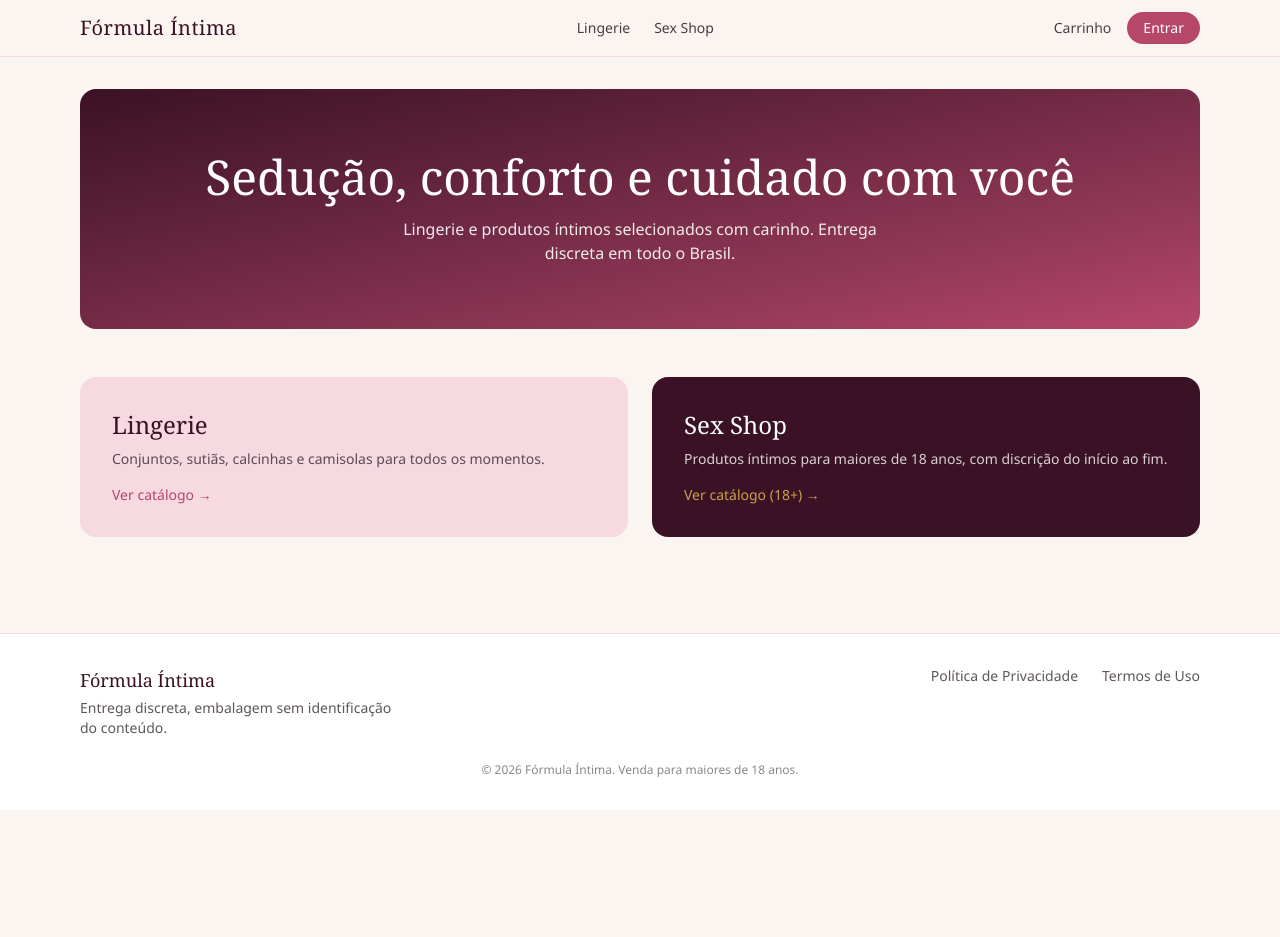
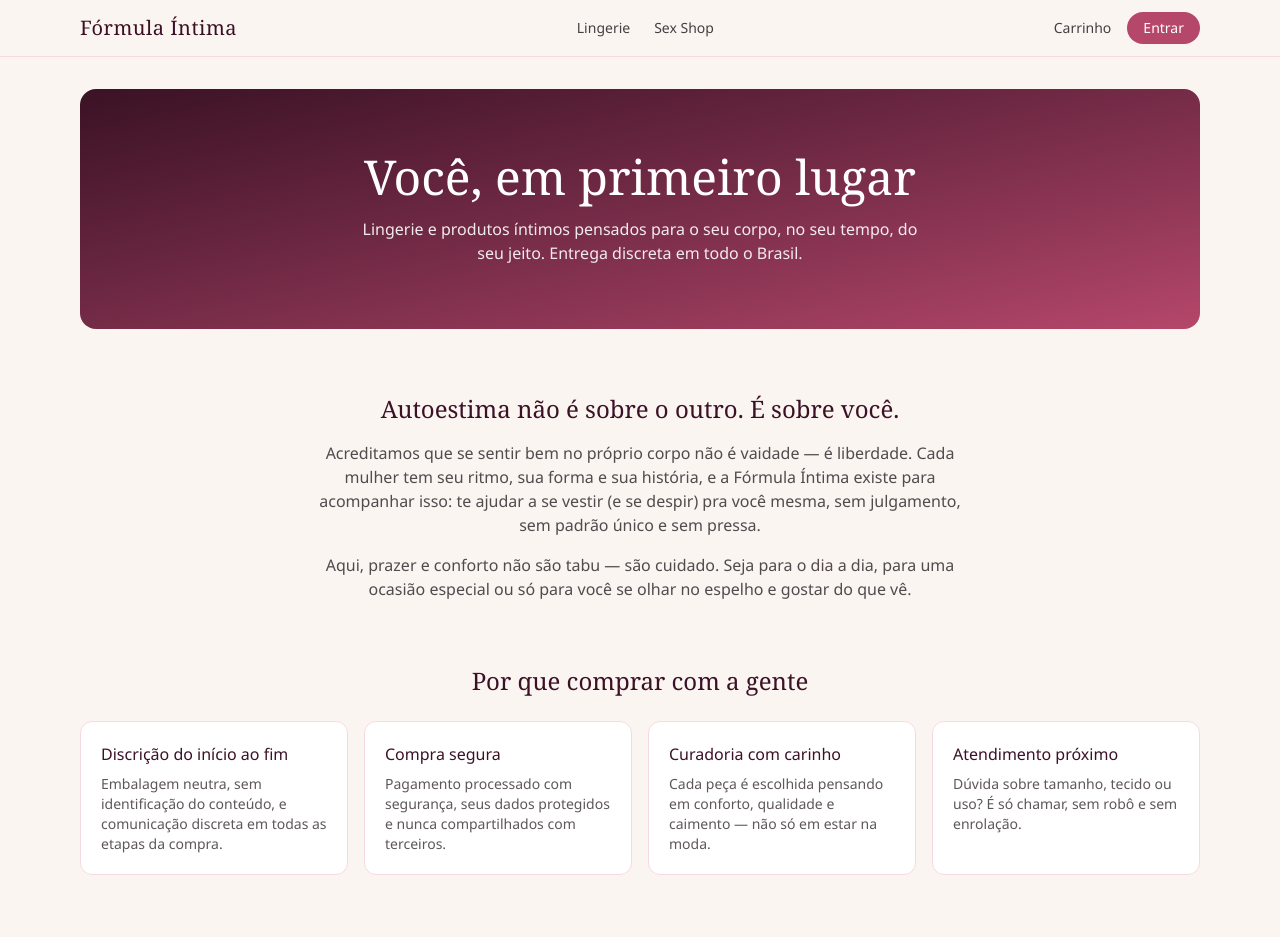
Before and after one commit to luizrique297/formula-intima, a React (Vite) app in the folder frontend/: page / in a window 1280 px wide. Shown: the top 937 px of the page. Before the commit the page ends 810 px from the top, so only its background shows below. Built offline with nearby package versions, Linux system fonts and the light colour scheme; no server answers.

Commit message:
Enriquece pagina inicial com conteudo sobre autoestima, empoderamento e diferenciais da loja

```diff
--- a/frontend/src/pages/Home.tsx
+++ b/frontend/src/pages/Home.tsx
@@ -1,13 +1,58 @@
 import { Link } from 'react-router-dom'
+
+const DIFERENCIAIS = [
+  {
+    title: 'Discrição do início ao fim',
+    text: 'Embalagem neutra, sem identificação do conteúdo, e comunicação discreta em todas as etapas da compra.',
+  },
+  {
+    title: 'Compra segura',
+    text: 'Pagamento processado com segurança, seus dados protegidos e nunca compartilhados com terceiros.',
+  },
+  {
+    title: 'Curadoria com carinho',
+    text: 'Cada peça é escolhida pensando em conforto, qualidade e caimento — não só em estar na moda.',
+  },
+  {
+    title: 'Atendimento próximo',
+    text: 'Dúvida sobre tamanho, tecido ou uso? É só chamar, sem robô e sem enrolação.',
+  },
+]
 
 export function Home() {
   return (
-    <div className="flex flex-col gap-12">
+    <div className="flex flex-col gap-16">
       <section className="rounded-2xl bg-gradient-to-br from-brand-plum to-brand-rose px-6 py-16 text-center text-white">
-        <h1 className="font-serif text-3xl md:text-5xl">Sedução, conforto e cuidado com você</h1>
-        <p className="mx-auto mt-4 max-w-lg text-white/90">
-          Lingerie e produtos íntimos selecionados com carinho. Entrega discreta em todo o Brasil.
+        <h1 className="font-serif text-3xl md:text-5xl">Você, em primeiro lugar</h1>
+        <p className="mx-auto mt-4 max-w-xl text-white/90">
+          Lingerie e produtos íntimos pensados para o seu corpo, no seu tempo, do seu jeito. Entrega discreta em
+          todo o Brasil.
         </p>
+      </section>
+
+      <section className="mx-auto max-w-2xl text-center">
+        <h2 className="font-serif text-2xl text-brand-plum">Autoestima não é sobre o outro. É sobre você.</h2>
+        <p className="mt-4 text-brand-black/75">
+          Acreditamos que se sentir bem no próprio corpo não é vaidade — é liberdade. Cada mulher tem seu ritmo,
+          sua forma e sua história, e a Fórmula Íntima existe para acompanhar isso: te ajudar a se vestir (e se
+          despir) pra você mesma, sem julgamento, sem padrão único e sem pressa.
+        </p>
+        <p className="mt-4 text-brand-black/75">
+          Aqui, prazer e conforto não são tabu — são cuidado. Seja para o dia a dia, para uma ocasião especial ou
+          só para você se olhar no espelho e gostar do que vê.
+        </p>
+      </section>
+
+      <section>
+        <h2 className="mb-6 text-center font-serif text-2xl text-brand-plum">Por que comprar com a gente</h2>
+        <div className="grid gap-4 sm:grid-cols-2 lg:grid-cols-4">
+          {DIFERENCIAIS.map((item) => (
+            <div key={item.title} className="rounded-xl border border-brand-rose-light bg-white p-5 text-left">
+              <p className="font-medium text-brand-plum">{item.title}</p>
+              <p className="mt-2 text-sm text-brand-black/70">{item.text}</p>
+            </div>
+          ))}
+        </div>
       </section>
 
       <section className="grid gap-6 md:grid-cols-2">
@@ -37,6 +82,13 @@
           </span>
         </Link>
       </section>
+
+      <section className="rounded-2xl bg-brand-rose-light px-6 py-12 text-center">
+        <h2 className="font-serif text-2xl text-brand-plum">Feito por e para quem se coloca em primeiro lugar</h2>
+        <p className="mx-auto mt-3 max-w-lg text-brand-black/75">
+          Se vista, se cuide e se sinta bem — do seu jeito. A gente cuida da discrição, você cuida de você.
+        </p>
+      </section>
     </div>
   )
 }
```
